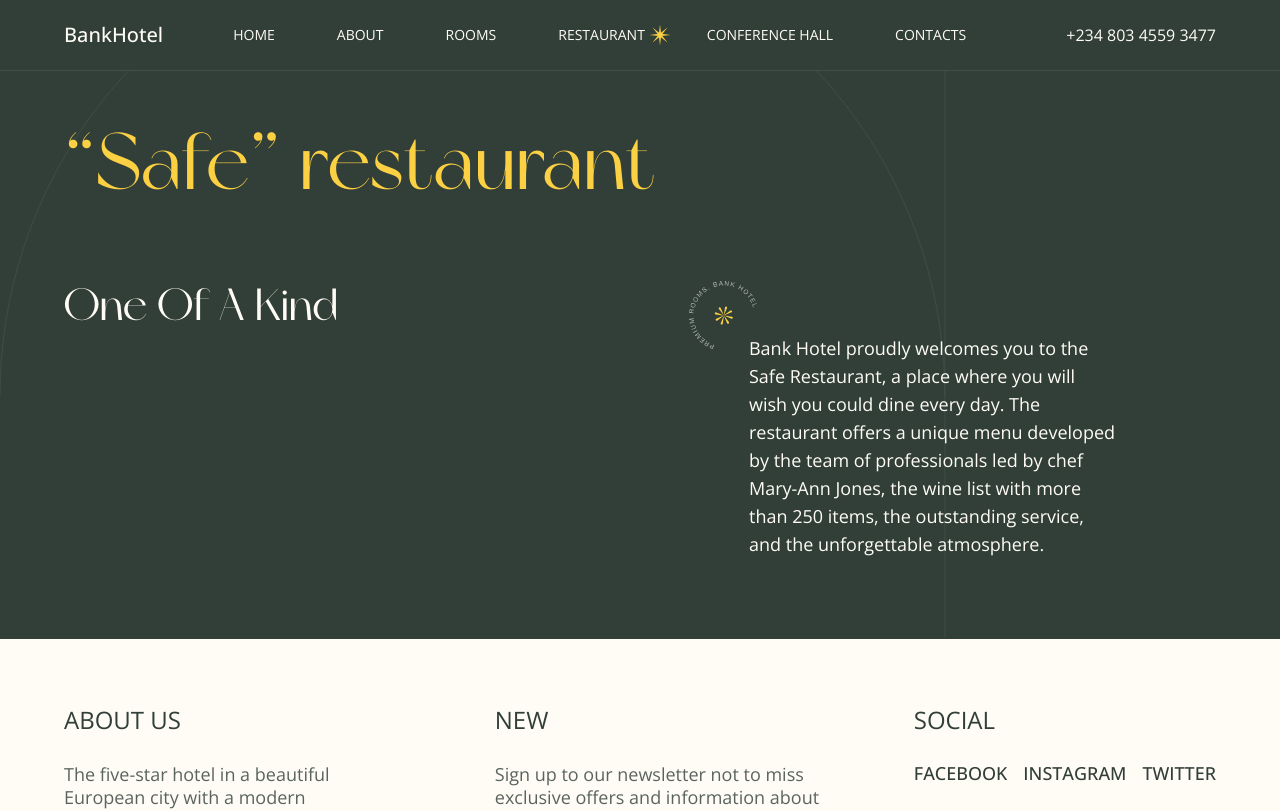
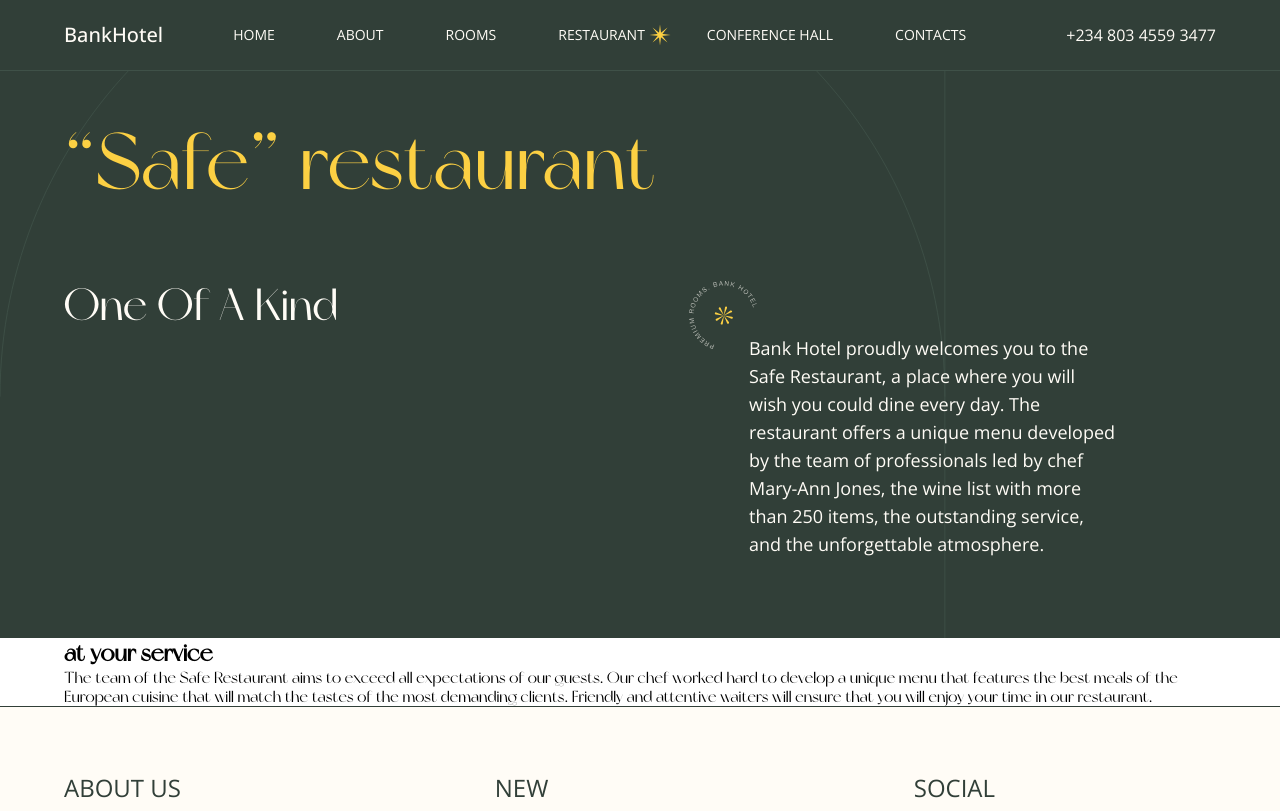
Before and after one commit to gift56/Fullstack-HotelWebsite, a React (Create React App) app: page /restaurant in a window 1280 px wide. Shown: the top 811 px of the page. Built offline with nearby package versions, Linux system fonts and the light colour scheme.

Commit message:
added left content

```diff
--- a/src/components/ResturantData/ResturantOffer.jsx
+++ b/src/components/ResturantData/ResturantOffer.jsx
@@ -14,7 +14,17 @@ const ResturantOffer = () => {
     <ResturantOfferCon>
       <Container>
         <ResturantOfferArea>
-          <ResturantOfferLeftArea></ResturantOfferLeftArea>
+          <ResturantOfferLeftArea>
+            <h2>at your service</h2>
+            <p>
+              The team of the Safe Restaurant aims to exceed all expectations of
+              our guests. Our chef worked hard to develop a unique menu that
+              features the best meals of the European cuisine that will match
+              the tastes of the most demanding clients. Friendly and attentive
+              waiters will ensure that you will enjoy your time in our
+              restaurant.
+            </p>
+          </ResturantOfferLeftArea>
           <ResturantOfferRightArea></ResturantOfferRightArea>
         </ResturantOfferArea>
       </Container>
--- a/src/pages/Resturants.jsx
+++ b/src/pages/Resturants.jsx
@@ -1,11 +1,13 @@
 import React from "react";
 import Layout from "../components/Layout/Layout";
 import ResturantHero from "../components/ResturantData/ResturantHero";
+import ResturantOffer from "../components/ResturantData/ResturantOffer";
 
 const Resturants = () => {
   return (
     <Layout>
       <ResturantHero />
+      <ResturantOffer />
     </Layout>
   );
 };
```
